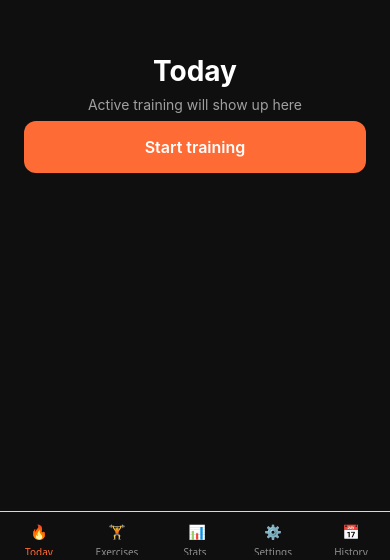
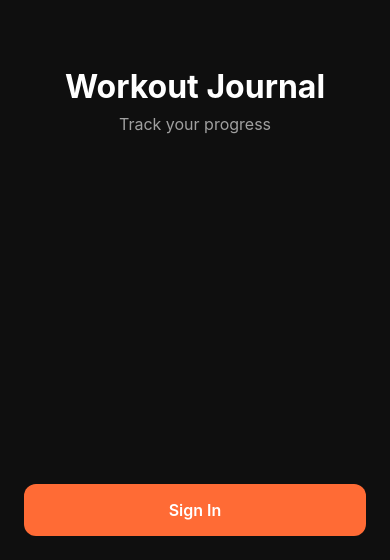
Before and after one commit to ymanfryd/WorkoutJournal, a React Native app: screen / in a window 390 px wide. Shown: the part 284-844 px from the top of the page. Built offline with nearby package versions, Linux system fonts and the light colour scheme.

Commit message:
feat: add switching pattern with auth context and sign in screen

```diff
--- a/App.tsx
+++ b/App.tsx
@@ -1,15 +1,15 @@
 import React from 'react';
 import {createStaticNavigation} from '@react-navigation/native';
-import {SafeAreaProvider} from 'react-native-safe-area-context';
 import RootStack from '@/navigation/RootStack';
+import {AuthProvider} from '@/auth/AuthContext';
 
 const Navigation = createStaticNavigation(RootStack);
 
 function App() {
   return (
-    <SafeAreaProvider>
+    <AuthProvider>
       <Navigation />
-    </SafeAreaProvider>
+    </AuthProvider>
   );
 }
 
--- /dev/null
+++ b/src/auth/AuthContext.tsx
@@ -0,0 +1,46 @@
+import {
+  createContext,
+  useContext,
+  useMemo,
+  useState,
+  type ReactNode,
+} from 'react';
+
+type AuthState = {
+  isSignedIn: boolean;
+  signIn: () => void;
+  signOut: () => void;
+};
+
+const AuthContext = createContext<AuthState | null>(null);
+
+export function AuthProvider({children}: {children: ReactNode}) {
+  const [isSignedIn, setIsSignedIn] = useState(false);
+
+  const value = useMemo<AuthState>(
+    () => ({
+      isSignedIn,
+      signIn: () => setIsSignedIn(true),
+      signOut: () => setIsSignedIn(false),
+    }),
+    [isSignedIn],
+  );
+
+  return <AuthContext.Provider value={value}>{children}</AuthContext.Provider>;
+}
+
+export function useAuth() {
+  const ctx = useContext(AuthContext);
+  if (ctx === null) {
+    throw new Error('useAuth must be used within AuthProvider');
+  }
+  return ctx;
+}
+
+export function useIsSignedIn() {
+  return useAuth().isSignedIn;
+}
+
+export function useIsSignedOut() {
+  return !useAuth().isSignedIn;
+}
--- a/src/navigation/RootStack.tsx
+++ b/src/navigation/RootStack.tsx
@@ -2,16 +2,22 @@
 import {RootTabs} from './RootTabs';
 import ActiveWorkoutScreen from '@/screens/ActiveWorkout';
 import EditExerciseScreen from '@/screens/EditExercise';
+import SignInScreen from '@/screens/SignIn';
+import {useIsSignedIn, useIsSignedOut} from '@/auth/AuthContext';
 
 const RootStack = createNativeStackNavigator({
   screenOptions: {
     headerShown: false,
   },
-  screens: {
-    Tabs: RootTabs,
-  },
   groups: {
-    Modal: {
+    LoggedInMain: {
+      if: useIsSignedIn,
+      screens: {
+        Tabs: RootTabs,
+      },
+    },
+    LoggedInModal: {
+      if: useIsSignedIn,
       screenOptions: {
         presentation: 'modal',
       },
@@ -20,6 +26,12 @@
         EditExercise: EditExerciseScreen,
       },
     },
+    LoggedOut: {
+      if: useIsSignedOut,
+      screens: {
+        SignIn: SignInScreen,
+      },
+    },
   },
 });
 
--- a/src/navigation/RootTabs.tsx
+++ b/src/navigation/RootTabs.tsx
@@ -41,6 +41,12 @@
         },
       },
     },
+    History: {
+      screen: HistoryStack,
+      options: {
+        tabBarIcon: () => <Text>📅</Text>,
+      },
+    },
     Settings: {
       screen: SettingsScreen,
       options: {
@@ -49,11 +55,5 @@
         },
       },
     },
-    History: {
-      screen: HistoryStack,
-      options: {
-        tabBarIcon: () => <Text>📅</Text>,
-      },
-    },
   },
 });
--- a/src/screens/Settings/index.tsx
+++ b/src/screens/Settings/index.tsx
@@ -1,12 +1,17 @@
 import React from 'react';
 import {StyleSheet, Text, View} from 'react-native';
 import {colors, spacing} from '@/theme';
+import Button from '@/components/Button';
+import {useAuth} from '@/auth/AuthContext';
 
 function SettingsScreen() {
+  const {signOut} = useAuth();
   return (
     <View style={styles.container}>
       <Text style={styles.title}>Settings</Text>
-      <Text style={styles.subtitle}>Settings will show up here</Text>
+      <View style={styles.signOutWrapper}>
+        <Button text="Sign Out" onPress={signOut} />
+      </View>
     </View>
   );
 }
@@ -32,4 +37,9 @@
     fontSize: 14,
     textAlign: 'center',
   },
+  signOutWrapper: {
+    width: '100%',
+    paddingHorizontal: spacing.lg,
+    marginTop: spacing.xl,
+  },
 });
--- /dev/null
+++ b/src/screens/SignIn/index.tsx
@@ -0,0 +1,49 @@
+import {colors, spacing} from '@/theme';
+import {StyleSheet, Text, View} from 'react-native';
+import {SafeAreaView} from 'react-native-safe-area-context';
+import Button from '@/components/Button';
+import {useAuth} from '@/auth/AuthContext';
+
+function SignInScreen() {
+  const {signIn} = useAuth();
+  return (
+    <SafeAreaView style={styles.container}>
+      <View style={styles.content}>
+        <Text style={styles.title}>Workout Journal</Text>
+        <Text style={styles.subtitle}>Track your progress</Text>
+      </View>
+      <View style={styles.footer}>
+        <Button text="Sign In" onPress={signIn} />
+      </View>
+    </SafeAreaView>
+  );
+}
+
+export default SignInScreen;
+
+const styles = StyleSheet.create({
+  container: {
+    flex: 1,
+    backgroundColor: colors.background,
+    paddingHorizontal: spacing.lg,
+  },
+  content: {
+    flex: 1,
+    alignItems: 'center',
+    justifyContent: 'center',
+    gap: spacing.sm,
+  },
+  title: {
+    color: colors.text,
+    fontSize: 32,
+    fontWeight: '700',
+  },
+  subtitle: {
+    color: colors.textMuted,
+    fontSize: 16,
+    textAlign: 'center',
+  },
+  footer: {
+    paddingBottom: spacing.lg,
+  },
+});
```
